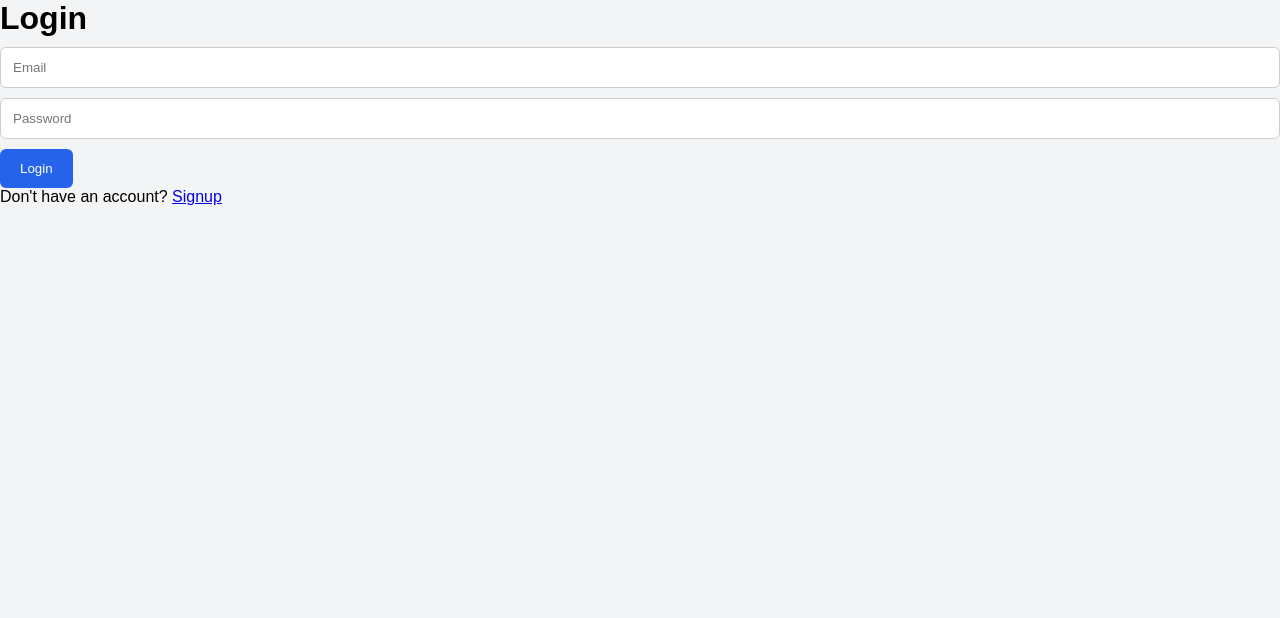
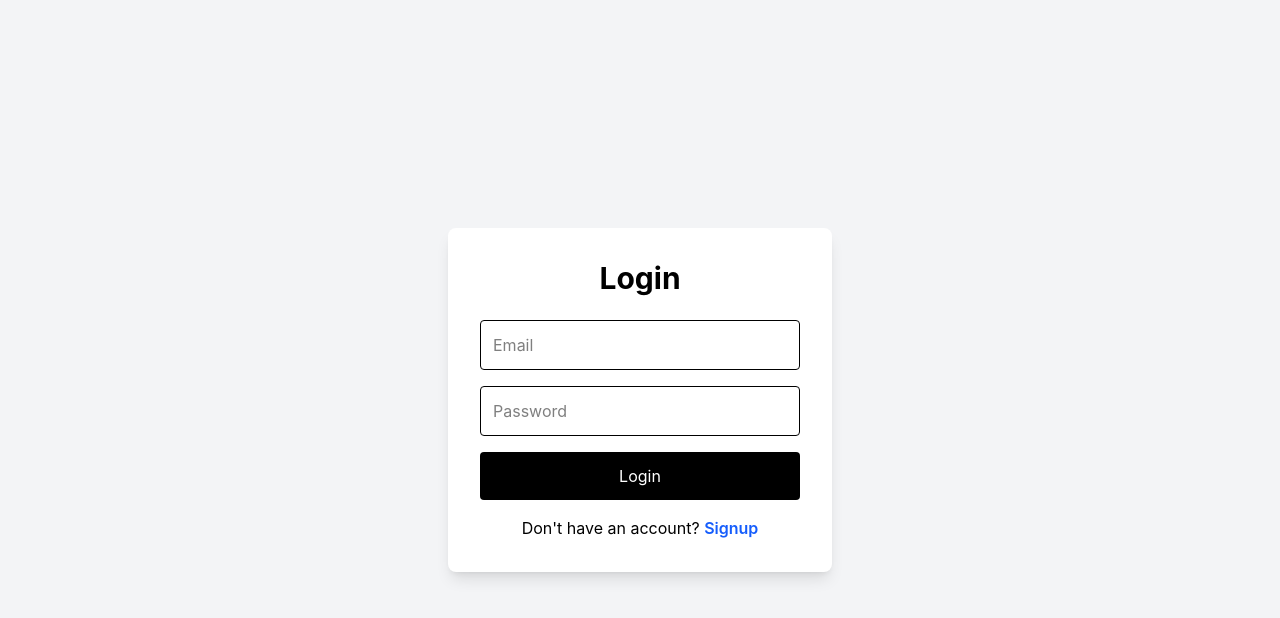
Before and after one commit to guptaajay2002/team-task-manager, a React (Vite) app in the folder client/: page / in a window 1280 px wide. Shown: the top 618 px of the page. Built offline with nearby package versions, Linux system fonts and the light colour scheme.

Commit message:
Fixed Tailwind CSS setup

```diff
--- a/client/src/index.css
+++ b/client/src/index.css
@@ -1,48 +1,2 @@
-* {
-  margin: 0;
-  padding: 0;
-  box-sizing: border-box;
-  font-family: Arial, sans-serif;
-}
 
-body {
-  background: #f3f4f6;
-}
-
-.container {
-  max-width: 1200px;
-  margin: auto;
-  padding: 20px;
-}
-
-.card {
-  background: white;
-  padding: 20px;
-  border-radius: 10px;
-  margin-top: 20px;
-  box-shadow: 0 2px 10px rgba(0,0,0,0.1);
-}
-
-input,
-textarea,
-select {
-  width: 100%;
-  padding: 12px;
-  margin-top: 10px;
-  border: 1px solid #ccc;
-  border-radius: 6px;
-}
-
-button {
-  padding: 12px 20px;
-  border: none;
-  background: #2563eb;
-  color: white;
-  border-radius: 6px;
-  cursor: pointer;
-  margin-top: 10px;
-}
-
-button:hover {
-  background: #1d4ed8;
-}
+@import "tailwindcss";
--- a/client/vite.config.js
+++ b/client/vite.config.js
@@ -1,6 +1,7 @@
 import { defineConfig } from 'vite'
 import react from '@vitejs/plugin-react'
+import tailwindcss from '@tailwindcss/vite'
 
 export default defineConfig({
-  plugins: [react()],
+  plugins: [react(), tailwindcss()],
 })
```
